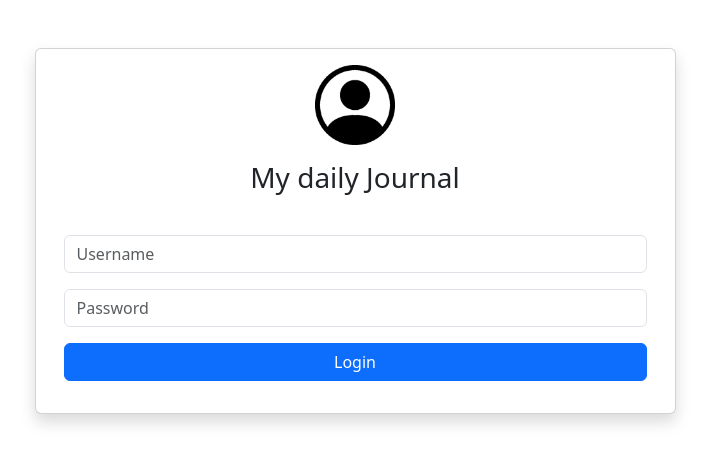
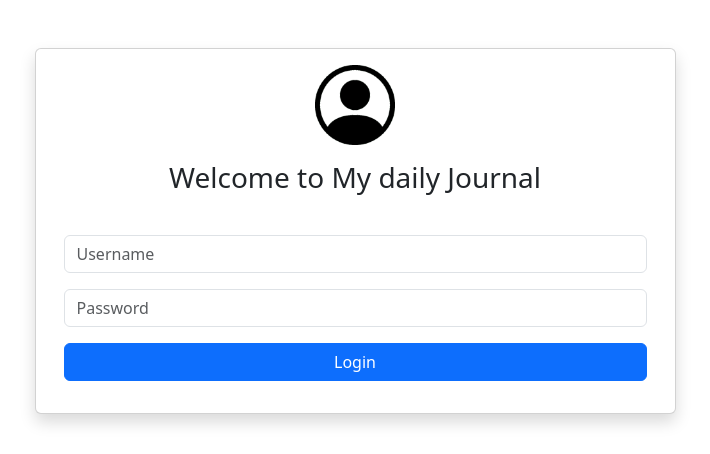
Before and after one commit to ermaardelia/dailyjournal, a PHP site: page /login.php in a window 1280 px wide. Shown: the top 454 px of the page, without its empty margins (285-995 px from the left). Run offline with PHP 8.4, Linux system fonts and the light colour scheme.

Commit message:
ubah judul form login

```diff
--- a/login.php
+++ b/login.php
@@ -76,7 +76,7 @@ if ($_SERVER["REQUEST_METHOD"] == "POST") {
                     <div class="card-body">
                     <div class="container text-center">
                     <img src="img/icon_person.png" height="80" width="80">
-                        <h2 class="text-center mb-4 fs-3 py-3">My daily Journal</h2>
+                        <h2 class="text-center mb-4 fs-3 py-3">Welcome to My daily Journal</h2>
                         <form action="" method="POST">
                             <div class="mb-3">
                                 <input type="text" class="form-control" name="user" placeholder="Username">
```
